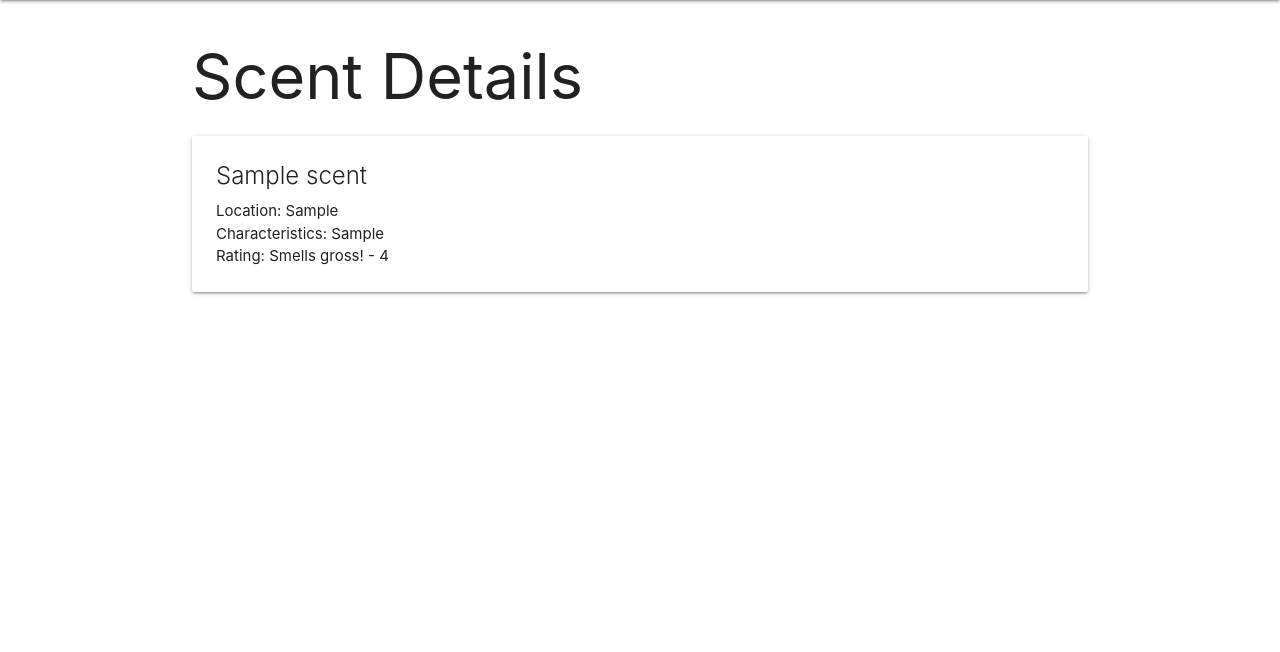
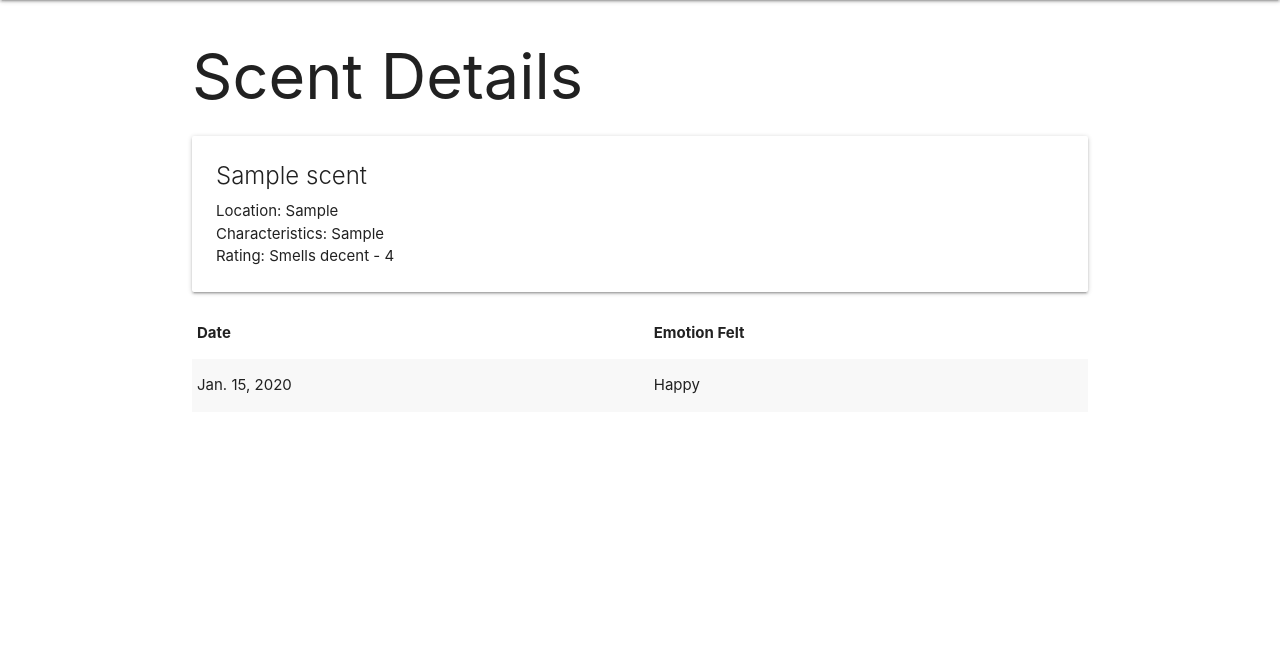
Before and after one commit to longevitytina/scent-collector, a Django app: page /scents/1/ in a window 1280 px wide. Shown: the part 64-716 px from the top of the page. Run offline with Django 3.2, Linux system fonts and the light colour scheme; tables that the repository leaves empty hold one stand-in row (values such as "Sample post").

Commit message:
Renders emotion felt

```diff
--- a/main_app/templates/scents/detail.html
+++ b/main_app/templates/scents/detail.html
@@ -10,12 +10,27 @@
     <p>Characteristics: {{ scent.characteristics }}</p>
     {% if scent.rating > 7%}
         <p>Rating: Smells incredible - {{ scent.rating }}</p>
-          {% comment %} {% elif scent.rating > 4 and                     scent.rating < 7 %}
-              <p>Rating: Smells pretty good - {{ scent.rating }}</p>  {% endcomment %}
+    {% elif scent.rating >= 4 and scent.rating <= 7 %}
+        <p>Rating: Smells decent - {{ scent.rating }}</p>
     {% else %}
         <p>Rating: Smells gross! - {{ scent.rating }} </p>
     {% endif %}
   </div>
 </div>
+   <div class="col s6">
+    <table class="striped">
+      <thead>
+        <tr><th>Date</th><th>Emotion Felt</th></tr>
+      </thead>
+      <tbody>
+        {% for wafting in scent.wafting_set.all %}
+          <tr>
+            <td>{{wafting.date}}</td>
+            <td>{{wafting.get_emotion_display}}</td>
+          </tr>
+        {% endfor %}
+      </tbody>
+    </table>
+  </div>
 
 {% endblock %}
```
